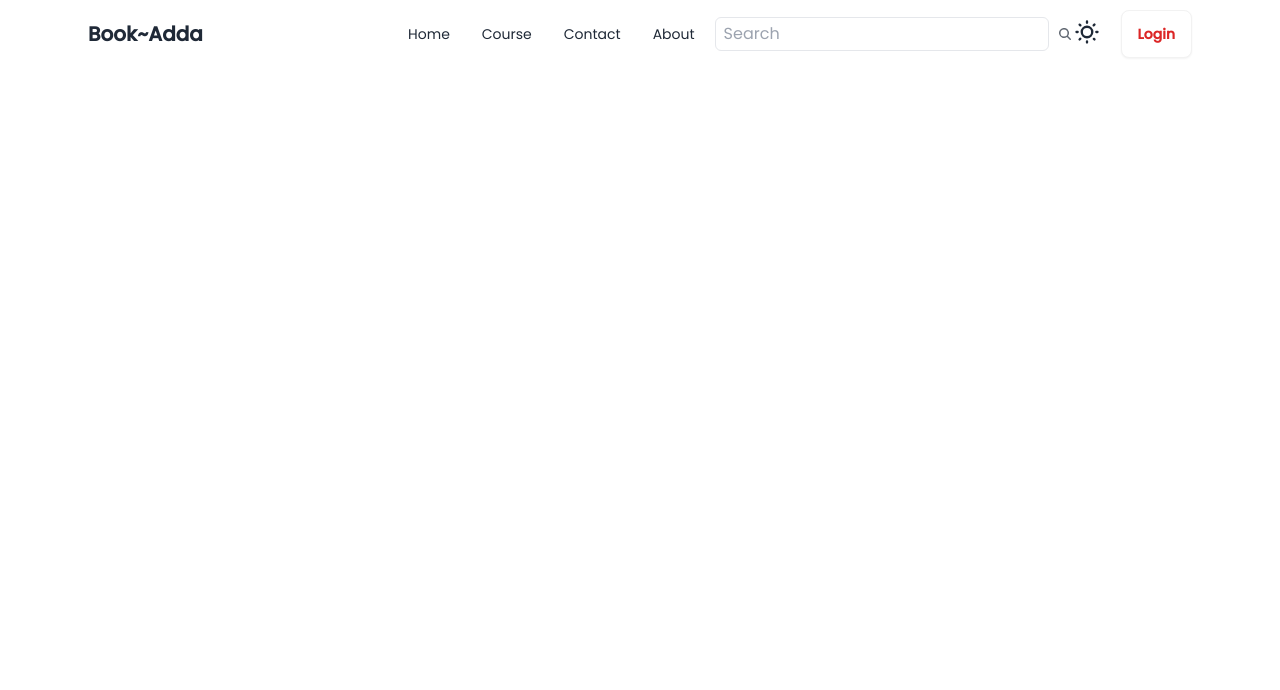
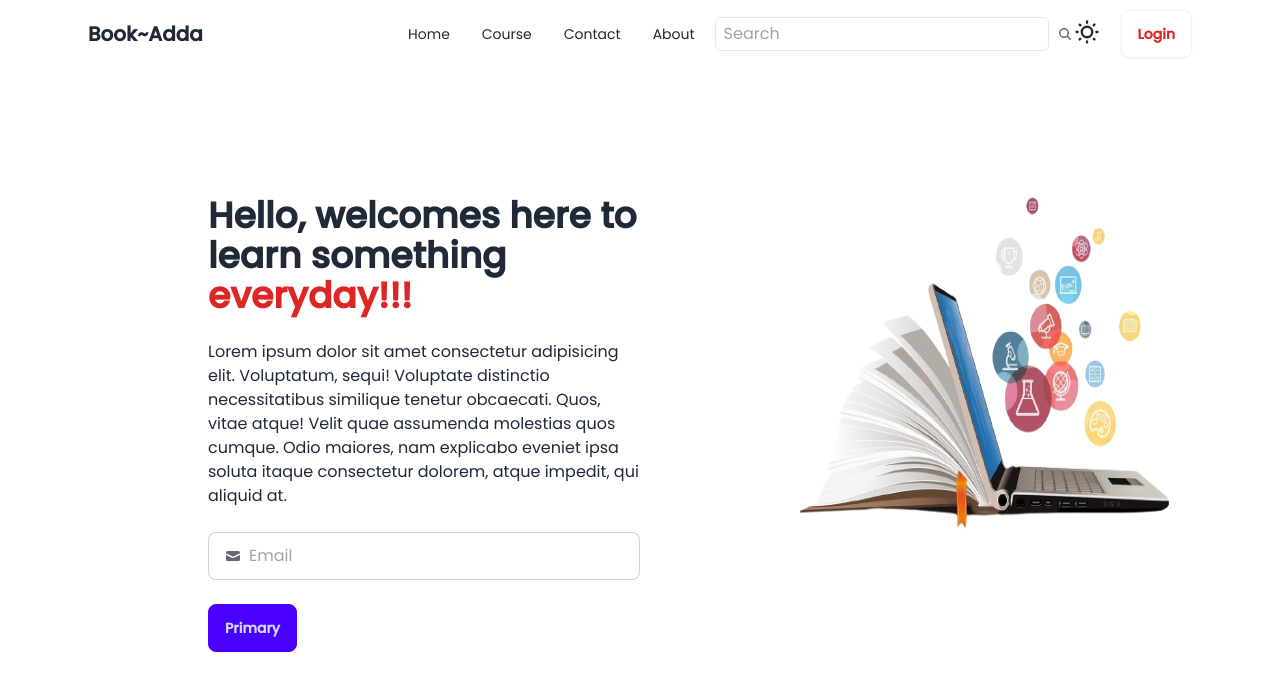
Before and after one commit to abhi-develope/Book-Adda, a React (Vite) app in the folder frontend/: page / in a window 1280 px wide. Shown: the top 690 px of the page. Built offline with nearby package versions, Linux system fonts and the light colour scheme.

Commit message:
banner done

```diff
--- a/frontend/src/App.jsx
+++ b/frontend/src/App.jsx
@@ -1,10 +1,12 @@
 import React from 'react'
 import Navbar from './componets/Navbar'
+import Banner from './componets/Banner'
 
 function App() {
   return (
     <div>
       <Navbar/>
+      <Banner/>
     </div>
   )
 }
--- a/frontend/src/componets/Banner.jsx
+++ b/frontend/src/componets/Banner.jsx
@@ -0,0 +1,40 @@
+import React from "react";
+import img from "../../public/img1.png"
+
+function Banner() {
+  return (
+    <div className="max-w-screen-2xl container mx-auto md:px-20 px-4 flex flex-col md:flex-row">
+      <div className="w-full md:w-1/2 m-7 md:m-32 order-2 md:order-1">
+        <div className="space-y-6 ">
+          <h1 className="text-4xl font-bold">
+            Hello, welcomes here to learn something{" "}
+            <span className="text-red-600">everyday!!!</span>
+          </h1>
+          <p>
+            Lorem ipsum dolor sit amet consectetur adipisicing elit. Voluptatum,
+            sequi! Voluptate distinctio necessitatibus similique tenetur
+            obcaecati. Quos, vitae atque! Velit quae assumenda molestias quos
+            cumque. Odio maiores, nam explicabo eveniet ipsa soluta itaque
+            consectetur dolorem, atque impedit, qui aliquid at.
+          </p>
+        <label className="input input-bordered flex items-center gap-2">
+          <svg
+            xmlns="http://www.w3.org/2000/svg"
+            viewBox="0 0 16 16"
+            fill="currentColor"
+            className="w-4 h-4 opacity-70"
+          >
+            <path d="M2.5 3A1.5 1.5 0 0 0 1 4.5v.793c.026.009.051.02.076.032L7.674 8.51c.206.1.446.1.652 0l6.598-3.185A.755.755 0 0 1 15 5.293V4.5A1.5 1.5 0 0 0 13.5 3h-11Z" />
+            <path d="M15 6.954 8.978 9.86a2.25 2.25 0 0 1-1.956 0L1 6.954V11.5A1.5 1.5 0 0 0 2.5 13h11a1.5 1.5 0 0 0 1.5-1.5V6.954Z" />
+          </svg>
+          <input type="text" className="grow" placeholder="Email" />
+        </label>
+        </div>
+        <button className="btn btn-primary mt-6">Primary</button>
+      </div>
+      <div className="order-1 md:pt-32 w-full md:w-1/2"><img className="w-[500px] h-[350px]" src={img} alt="" /></div>
+    </div>
+  );
+}
+
+export default Banner;
```
Also changed, not shown: frontend/public/img1.png (added).
